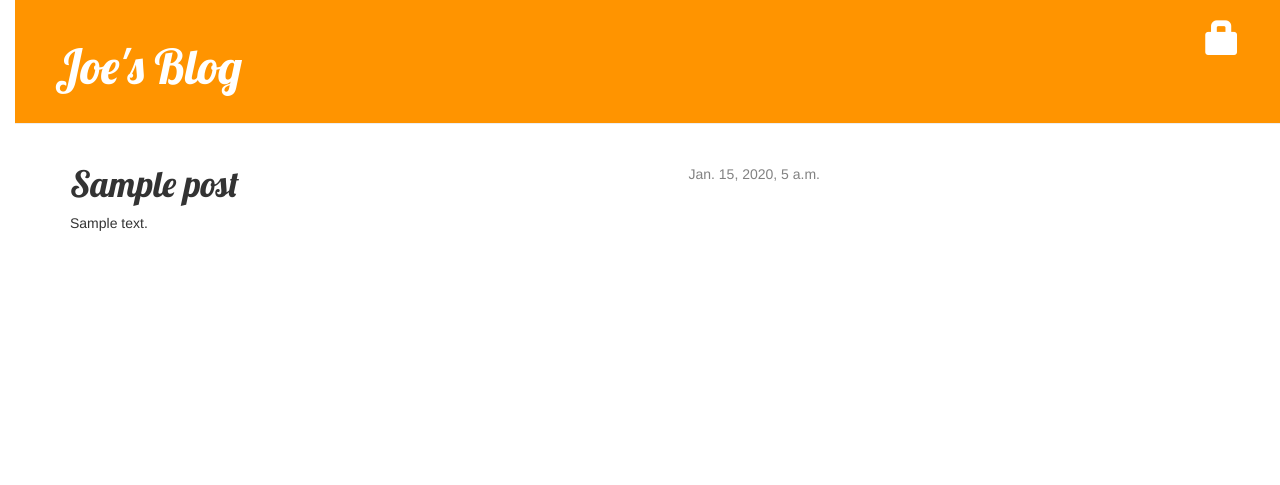
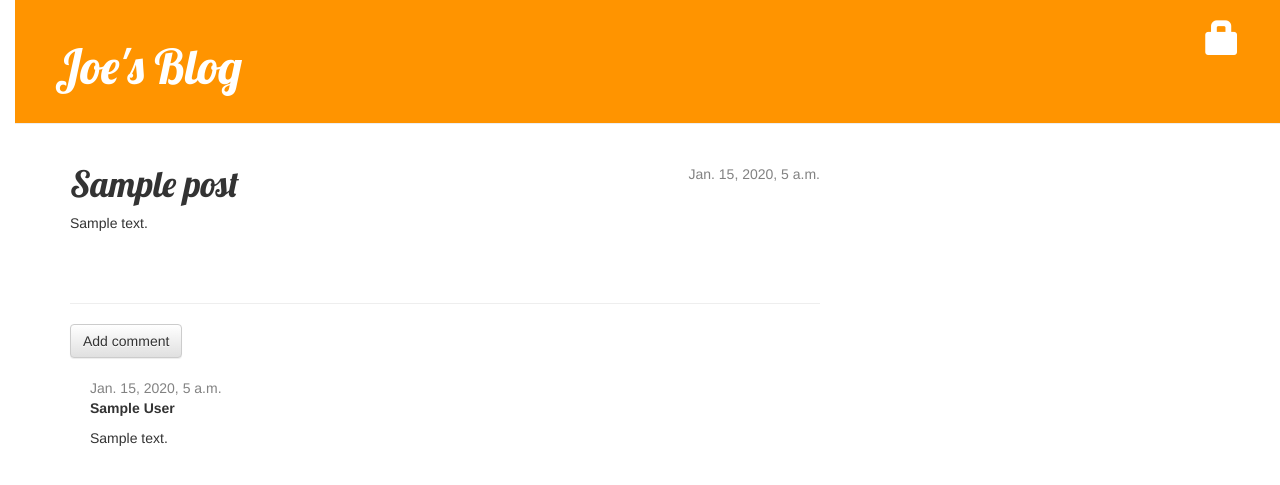
Before and after one commit to jofrba/blog, a Django app: page /post/1/ in a window 1280 px wide. Shown: the top 485 px of the page. Run offline with Django 3.2, Linux system fonts and the light colour scheme; tables that the repository leaves empty hold one stand-in row (values such as "Sample post"); some libraries are stand-ins or nearby versions.

Commit message:
Added in comments functionality

```diff
--- a/blog/models.py
+++ b/blog/models.py
@@ -19,6 +19,9 @@ class Post(models.Model):
     def __str__(self):
         return self.title
 
+    def approved_comments(self):
+        return self.comments.filter(approved_comment=True)
+
 
 class Comment(models.Model):
     post = models.ForeignKey('blog.Post', related_name='comments')
@@ -28,7 +31,7 @@ class Comment(models.Model):
     approved_comment = models.BooleanField(default=False)
 
     def approve(self):
-        self.approved_comment = true
+        self.approved_comment = True
         self.save()
 
     def __str__(self):
--- a/blog/static/css/blog.css
+++ b/blog/static/css/blog.css
@@ -53,3 +53,7 @@ h1, h2, h3, h4 {
 .post h1 a, .post h1 a:visited {
     color: #000000;
 }
+
+.comment {
+    margin: 20px 0px 20px 20px;
+}
--- a/blog/templates/blog/post_detail.html
+++ b/blog/templates/blog/post_detail.html
@@ -6,7 +6,7 @@
         {% if post.published_date %}
             <p class="date">{{ post.published_date }}</p>
         {% else %}
-            <a class="btn btn-default" href="{% url 'blog.views.post_publish' pk=post.pk %}">Publish</a>
+            <a class="btn btn-default" href="{% url 'post_publish' pk=post.pk %}">Publish</a>
         {% endif %}
 
         {% if user.is_authenticated %}
@@ -17,4 +17,24 @@
         <h1>{{ post.title }}</h1>
         <p>{{ post.text|linebreaksbr }}</p>
     </div>
+
+    <hr>
+    <a class="btn btn-default" href="{% url 'add_comment_to_post' pk=post.pk %}">Add comment</a>
+    {% for comment in post.comments.all %}
+        {% if user.is_authenticated or comment.approved_comment %}
+            <div class="comment">
+                <div class="date">
+                    {{ comment.created_date }}
+                    {% if not comment.approved_comment %}
+                        <a class="btn btn-default" href="{% url 'comment_remove' pk=comment.pk %}"><span class="glyphicon glyphicon-remove"></span></a>
+                        <a class="btn btn-default" href="{% url 'comment_approve' pk=comment.pk %}"><span class="glyphicon glyphicon-ok"></span></a>
+                    {% endif %}
+                </div>
+                <strong>{{ comment.author }}</strong>
+                <p>{{ comment.text|linebreaks }}</p>
+            </div>
+        {% endif %}
+    {% empty %}
+        <p>No comments here yet :(</p>
+    {% endfor %}
 {% endblock %}
--- a/blog/templates/blog/post_list.html
+++ b/blog/templates/blog/post_list.html
@@ -8,6 +8,7 @@
             </div>
             <h1><a href="{% url 'post_detail' pk=post.pk %}">{{ post.title }}</a></h1>
             <p>{{ post.text|linebreaksbr }}</p>
+            <a href="{% url 'blog.views.post_detail' pk=post.pk %}">Comments: {{ post.approved_comments.count }}</a>
         </div>
     {% endfor %}
 {% endblock %}
--- a/blog/urls.py
+++ b/blog/urls.py
@@ -9,4 +9,7 @@ urlpatterns = [
     url(r'^drafts/$', views.post_draft_list, name='post_draft_list'),
     url(r'^post/(?P<pk>\d+)/publish/$', views.post_publish, name='post_publish'),
     url(r'^post/(?P<pk>\d+)/remove/$', views.post_remove, name='post_remove'),
+    url(r'^post/(?P<pk>\d+)/comment/$', views.add_comment_to_post, name='add_comment_to_post'),
+    url(r'^comment/(?P<pk>\d+)/approve/$', views.comment_approve, name='comment_approve'),
+    url(r'^comment/(?P<pk>\d+)/remove/$', views.comment_remove, name='comment_remove'),
 ]
--- a/blog/views.py
+++ b/blog/views.py
@@ -1,7 +1,7 @@
 from django.shortcuts import render, get_object_or_404, redirect
 from django.utils import timezone
-from .models import Post
-from .forms import PostForm
+from .models import Post, Comment
+from .forms import PostForm, CommentForm
 from django.contrib.auth.decorators import login_required
 
 # Create your views here.
@@ -64,3 +64,29 @@ def post_remove(request, pk):
     post = get_object_or_404(Post, pk=pk)
     post.delete()
     return redirect('blog.views.post_list')
+
+def add_comment_to_post(request, pk):
+    post = get_object_or_404(Post, pk=pk)
+    if request.method == "POST":
+        form = CommentForm(request.POST)
+        if form.is_valid():
+            comment = form.save(commit=False)
+            comment.post = post
+            comment.save()
+            return redirect('blog.views.post_detail', pk=post.pk)
+    else:
+        form = CommentForm()
+    return render(request, 'blog/add_comment_to_post.html', {'form': form})
+
+@login_required
+def comment_approve(request, pk):
+    comment = get_object_or_404(Comment, pk=pk)
+    comment.approve()
+    return redirect('blog.views.post_detail', pk=comment.post.pk)
+
+@login_required
+def comment_remove(request, pk):
+    comment = get_object_or_404(Comment, pk=pk)
+    post_pk = comment.post.pk
+    comment.delete()
+    return redirect('blog.views.post_detail', pk=post_pk)
```
Also changed, not shown: blog/forms.py (+6 -1 lines), blog/templates/blog/add_comment_to_post.html (added, +10 -0 lines).
